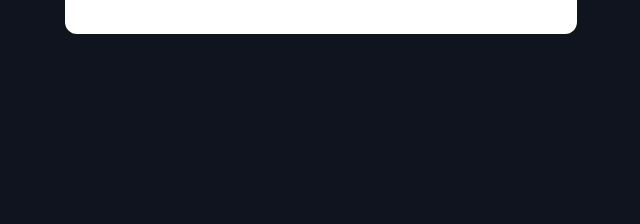
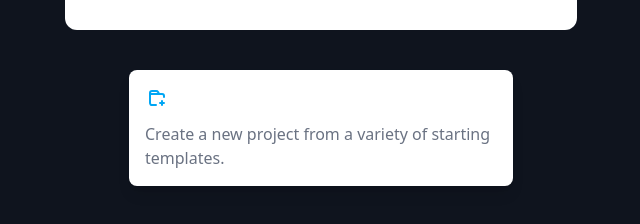
Before and after one commit to FranzVincentTogonon26/Practice-Tailwind, a React (Vite) app: page / in a window 1280 px wide. Shown: the part 504-728 px from the top of the page, without its empty margins (319-959 px from the left). Built offline with nearby package versions, Linux system fonts and the light colour scheme.

Commit message:
Group Hover

```diff
--- a/src/components/Test.jsx
+++ b/src/components/Test.jsx
@@ -37,6 +37,15 @@ function Test() {
         </div>
     </div>
 
+    <a href="" class="group group-card">
+        <div>
+            <svg class="group-hover:stroke-white " fill="none" viewBox="0 0 24 24"><path stroke-linecap="round" stroke-linejoin="round" stroke-width="2" d="M11 19H6.931A1.922 1.922 0 015 17.087V8h12.069C18.135 8 19 8.857 19 9.913V11"></path><path stroke-linecap="round" stroke-linejoin="round" stroke-width="2" d="M14 7.64L13.042 6c-.36-.616-1.053-1-1.806-1H7.057C5.921 5 5 5.86 5 6.92V11M17 15v4M19 17h-4"></path></svg>
+            <h3 class=" group-hover:text-white ">New Project</h3>
+        </div>
+        <p class="group-hover:text-white ">
+            Create a new project from a variety of starting templates.
+        </p>
+    </a>
 
     </>
   )
--- a/src/index.css
+++ b/src/index.css
@@ -53,7 +53,7 @@ html, body {
         @apply flex-box flex-col max-w-lg mx-auto bg-white p-8 space-y-3;
 
         .user-info {
-            @apply flex items-center text-base space-x-4 ;
+            @apply flex items-center text-base space-x-4 ;s
 
             h3 {
                 @apply text-lg font-semibold text-black
@@ -77,7 +77,26 @@ html, body {
             }
         }
 
+    }
 
+    .group-card {
+        @apply mx-auto block mt-10 max-w-sm space-y-3 rounded-lg bg-white p-4 shadow-lg ring-1 ring-gray-900/5 hover:bg-sky-500 hover:ring-sky-500 dark:bg-white/5 dark:ring-white/10;
+
+        div {
+            @apply flex items-center space-x-3;
+
+            svg {
+                @apply h-6 w-6 stroke-sky-500 ;
+            }
+
+            h3 {
+                @apply text-white font-semibold text-sm;
+            }
+        }
+
+        p {
+            @apply w-full text-gray-500 ;
+        }
     }
 
 
```
